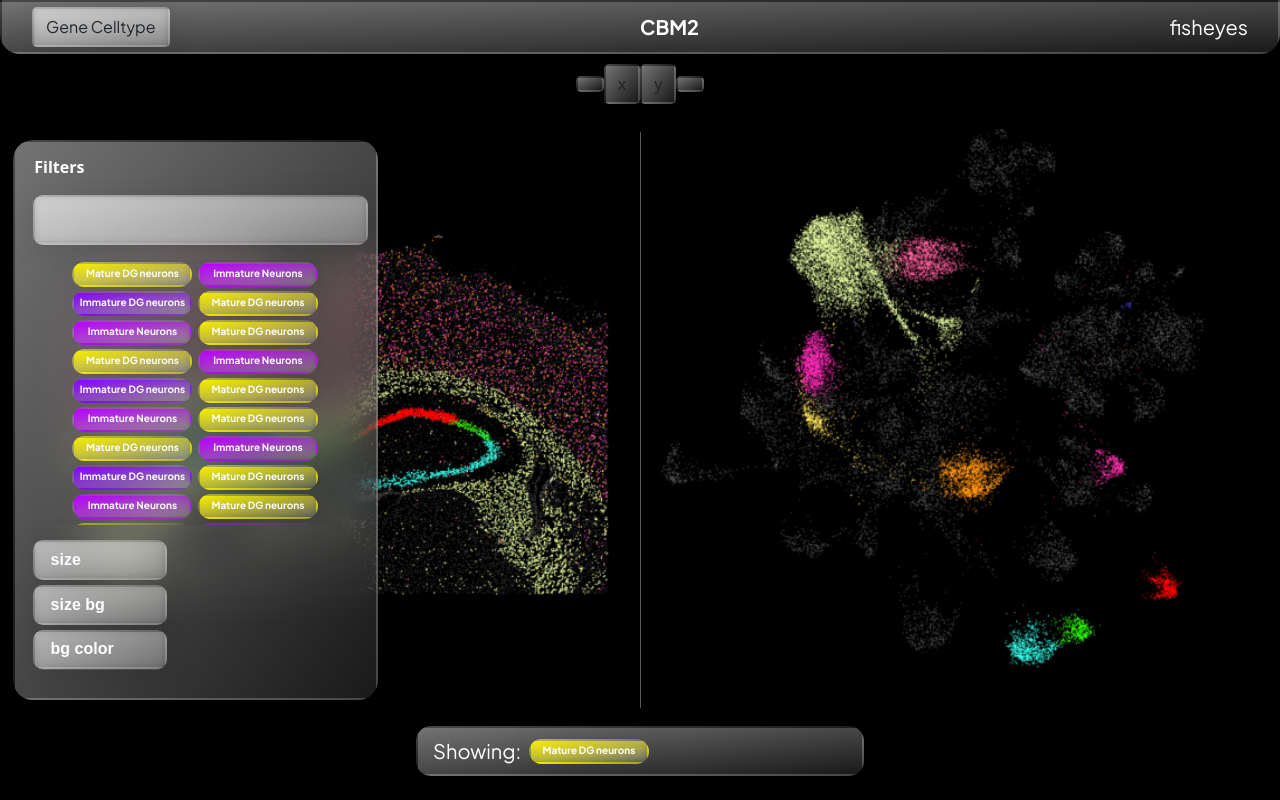
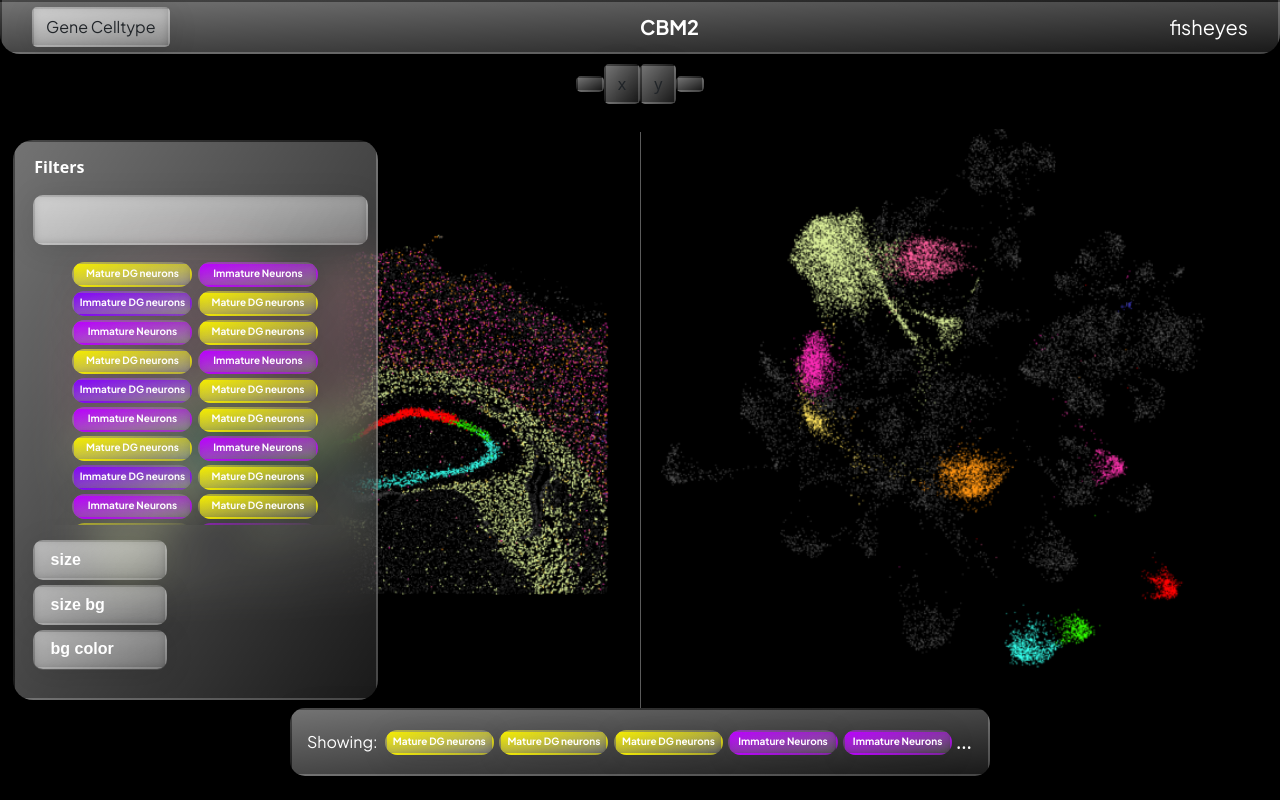
Before and after one commit to serrachow/fishies, a React (Create React App) app in the folder frontend/: page / in a window 1280 px wide. Built offline with nearby package versions, Linux system fonts and the light colour scheme.

Commit message:
Add bottom bar gene truncation

```diff
--- a/frontend/src/App.js
+++ b/frontend/src/App.js
@@ -4,7 +4,7 @@ import './App.css';
 import Graphs from './components/Graphs/Graphs';
 import Coordinates from './components/Coordinates/Coordinates';
 import BottomDisplay from './components/BottomDisplay/BottomDisplay';
-import GeneComponent from './components/BottomDisplay/GeneComponent/GeneComponent';
+import GeneComponent from './components/GeneComponent/GeneComponent';
 import SidePanel from './components/SidePanel/SidePanel';
 
 function App() {
@@ -56,7 +56,14 @@ function App() {
         <GeneComponent geneName={"Mature DG neurons"}/>
       </SidePanel>
       <Graphs/>
-      <BottomDisplay children={<GeneComponent geneName={"Mature DG neurons"}/>}/>
+      <BottomDisplay>
+        <GeneComponent geneName={"Mature DG neurons"}/>
+        <GeneComponent geneName={"Mature DG neurons"}/>
+        <GeneComponent geneName={"Mature DG neurons"}/>
+        <GeneComponent geneName={"Immature Neurons"}/>
+        <GeneComponent geneName={"Immature Neurons"}/>
+        <GeneComponent geneName={"Immature Neurons"}/>
+      </BottomDisplay>
     </div>
   );
 }
--- a/frontend/src/components/BottomDisplay/BottomDisplay.css
+++ b/frontend/src/components/BottomDisplay/BottomDisplay.css
@@ -2,8 +2,8 @@
     position: fixed;
     bottom: 3%;
 
-    width: 35%;
-    height: 50px;
+    width: 700px;
+    height: 8.5%;
 
     border-radius: 15px;
 
@@ -14,11 +14,12 @@
     padding: 15px;
 }
 
-.bottom-bar > p {
+#showing {
     color: white;
     font-family: 'Plus Jakarta Sans', sans-serif, bold;
-    font-size: 20px;
+    font-size: 16px;
 
     margin: 0;
     margin-right: 5px;
+    width: 70px;
 }
--- a/frontend/src/components/BottomDisplay/BottomDisplay.js
+++ b/frontend/src/components/BottomDisplay/BottomDisplay.js
@@ -1,11 +1,18 @@
 import './BottomDisplay.css';
+import Truncate from './Truncate.js';
 
 // takes in the genes showing currently
 function BottomDisplay( {children} ) {
+  // console.log(limit, max, geneChildren.slice(max), length);
+
+  // console.log(geneChildren);
+
   return (
     <div className="bottom-bar glassmorphism">
-        <p>Showing:</p>
-        {children}
+        <p id="showing">Showing:</p>
+        <Truncate>
+          {children}
+        </Truncate>
     </div>
   )
 }
--- /dev/null
+++ b/frontend/src/components/BottomDisplay/Truncate.js
@@ -0,0 +1,23 @@
+import { Children } from 'react';
+
+export default function Truncate({ children }) {
+
+  const length = Children.count(children);
+  const result = Children.toArray(children);
+
+  const limit = Math.floor((700 - 70) / ((2.75 * 2) + 120));
+
+  const max = Math.min(length, limit);
+
+  console.log(limit, max);
+
+  const output = result.slice(0, max);
+
+  if (max < length) {
+    output.push(
+      <p style={{fontSize: 20, margin: "1px", color: "white"}}>...</p>
+    )
+  };
+
+  return output;
+}
--- a/frontend/src/components/TextInput/TextInput.js
+++ b/frontend/src/components/TextInput/TextInput.js
@@ -2,7 +2,7 @@ import { useState } from "react";
 
 import './TextInput.css'
 
-function TextInput({width, height, label}) {
+function TextInput({width, height, label, type="text"}) {
     const [focused, setFocused] = useState(false);
 
     const onFocus = () => setFocused(true)
@@ -13,7 +13,7 @@ function TextInput({width, height, label}) {
 
     return (
         <div className={fieldName} onFocus={onFocus} onBlur={onBlur} style={{width: width, height: height}}>
-            <input type="text" placeholder={label}/>
+            <input type={type} placeholder={label}/>
         </div>
     )
 }
```
Also changed, not shown: frontend/src/components/GeneComponent/GeneComponent.css (renamed from frontend/src/components/BottomDisplay/GeneComponent/GeneComponent.css), frontend/src/components/GeneComponent/GeneComponent.js (renamed from frontend/src/components/BottomDisplay/GeneComponent/GeneComponent.js).
